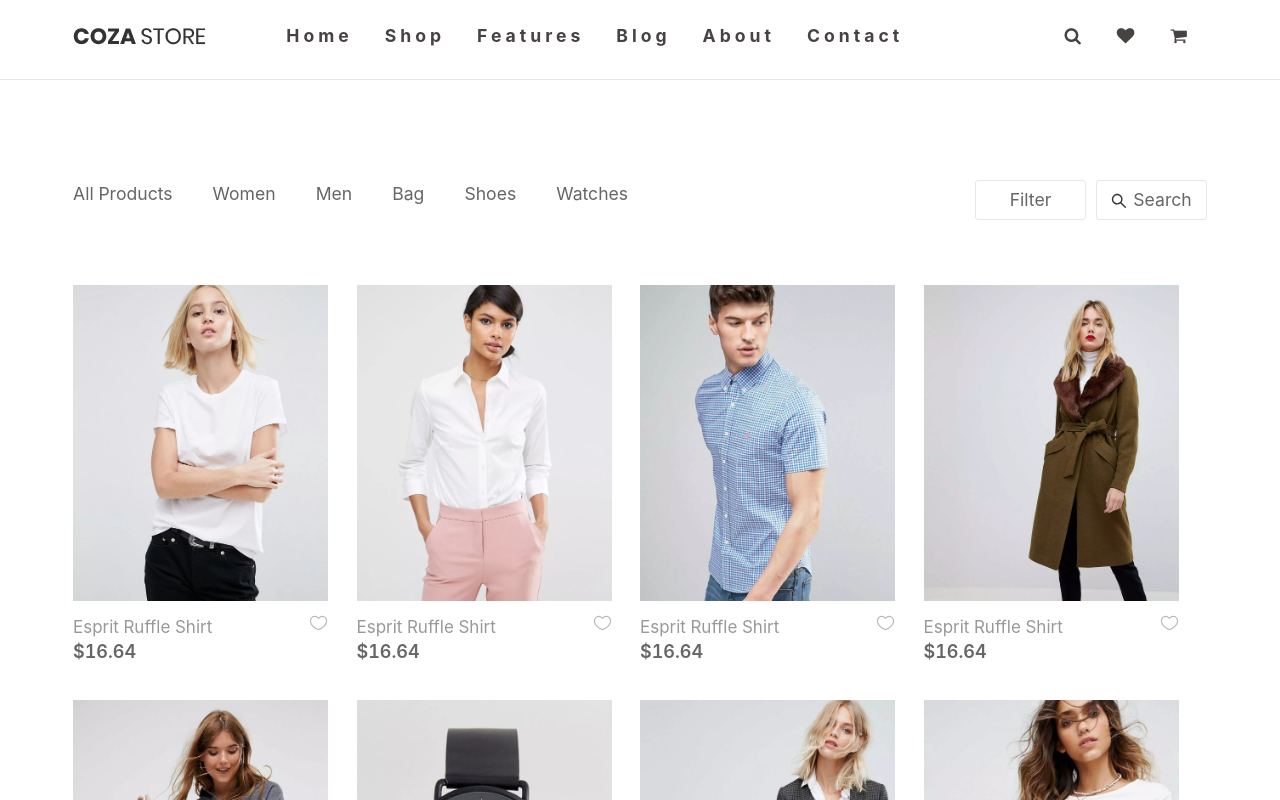
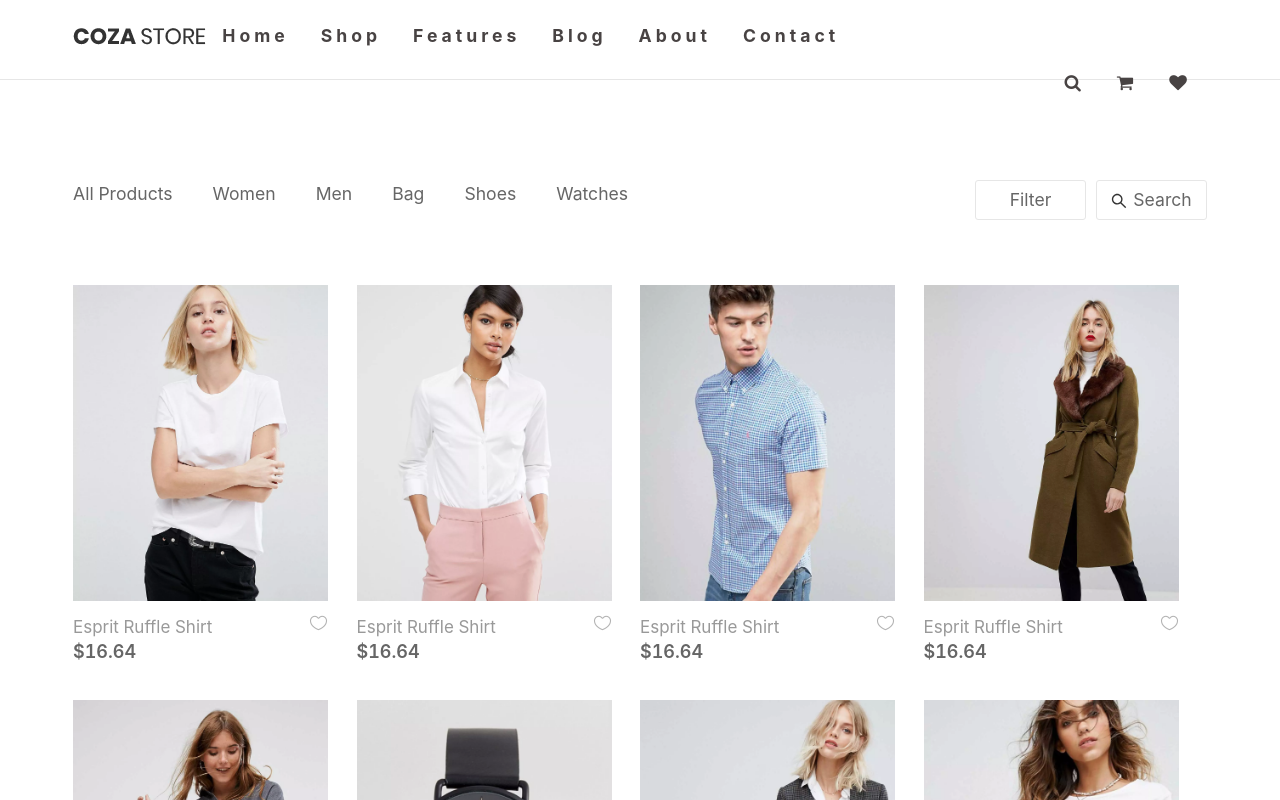
Before and after one commit to shahdbourini/e-shopping, a React (Create React App) app: page /shop in a window 1280 px wide. Shown: the top 800 px of the page. Built offline with nearby package versions, Linux system fonts and the light colour scheme.

Commit message:
navbar search added

```diff
--- a/src/components/Navbar/NavStyle.css
+++ b/src/components/Navbar/NavStyle.css
@@ -35,6 +35,7 @@ nav {
 } */
 .nav-header {
   display: flex;
+  float: left;
   align-items: center;
   justify-content: space-between;
 }
@@ -61,7 +62,7 @@ nav {
   height: 0;
   overflow: hidden;
   transition: var(--transition);
-    margin-left: 4rem;
+  /* margin-left: 4rem; */
 }
 
 .show-links {
@@ -84,6 +85,105 @@ nav {
   color: var(--clr-grey-1);
 }
 
+/* .search-bar{
+  border: 1px solid red;
+  width: 46%;
+  display: flex;
+} */
+
+.icons-direction{
+  direction: rtl;
+  float: right;
+  width: 40%;
+}
+
+.insideBar{
+  width: 100%;
+  border: 1px solid blue;
+}
+
+.navbar-search{
+  width: 77%;
+}
+
+.navbar-searchIcon{
+display: flex;
+flex-wrap: wrap;
+align-items: center;
+justify-content: right;
+
+}
+
+
+
+.search-focused{
+text-decoration: none;
+color: black;
+position: relative;
+z-index: 1;
+cursor: pointer;
+border: 1px solid #c7bebe;
+transition: width 2s;
+}
+
+.input-search {
+border: none;
+outline: none;
+min-width: 235px;
+font-size: 16px;
+}
+
+.input-search::placeholder {
+color: #d0d1d2;
+}
+
+
+.search-bar{
+position: relative;
+display:flex ;
+width: 100%;
+height: 37px;
+border-radius: 2px;
+}
+
+.icons{
+z-index: 40;
+align-items: center;
+display: flex;
+}
+
+.icons{
+display: flex;
+justify-content: center;
+}
+
+
+.inputSearch{
+position: absolute;
+right: 0;
+top: 0;
+width:0;
+height: 37px;
+transition: width 0.8s;
+border: 1px solid #979797;
+}
+
+.input2{
+width: 100%;
+transition: width 0.8s;
+}
+
+.input3{
+border: none;
+}
+
+
+.inputSearch::placeholder {
+text-align: left;
+padding-left: 10px;
+}
+
+
 @media screen and (min-width: 800px) {
   nav {
     background: transparent;
@@ -96,10 +196,11 @@ nav {
     /* width: 90vw;
     max-width: 1170px; */
     margin: 0 auto;
-      display: flex;
+    /* display: flex; */
     align-items: center;
-      justify-content: space-between;
-      margin: 0px 4%;
+    /* justify-content: space-between; */
+    /* margin: 0px 4%; */
+    padding: 0px 4%;
   }
 
   .nav-header {
--- a/src/components/Navbar/Navbar.js
+++ b/src/components/Navbar/Navbar.js
@@ -1,4 +1,4 @@
-import React, { useRef, useEffect,useState } from "react";
+import React, { useState, useEffect, useRef } from "react";
 import { BrowserRouter, NavLink } from "react-router-dom";
 import Cart from "../cart/Carts";
 import Banner from "../banner/Banner.js";
@@ -14,6 +14,9 @@ function Navbar() {
     { name: "About", href: "/about" },
     { name: "Contact", href: "/contact" },
   ];
+
+  const [searchActive, setSearchActive] = useState(false);
+  const [searchValue, setSearchValue] = useState("");
 
   const [leftOpen, setLeftOpen] = useState(false);
 
@@ -32,6 +35,16 @@ function Navbar() {
     about: aboutRef,
     services: servicesRef,
     tours: toursRef,
+  };
+
+  const onSeachActive = () => setSearchActive(false);
+  const onSearchActiveHandler = () => setSearchActive(!searchActive);
+  const onChangeSearchValueHandler = (e) => setSearchValue(e.target.value);
+  const searchRef = useRef();
+  const onSeachSumbit = (e) => {
+    e.preventDefault();
+    setSearchValue("");
+    setSearchActive(false);
   };
 
   function scrollLinksClickHandlers(e, href) {
@@ -62,6 +75,7 @@ function Navbar() {
   }
 
   useEffect(() => {
+
     window.addEventListener("scroll", function (e) {
       const scrollHeight = window.pageYOffset;
       const navHeight = navbarRef.current.getBoundingClientRect().height;
@@ -78,10 +92,12 @@ function Navbar() {
       //   topLinkRef.current.classList.remove("show-link");
       // }
     });
-    return () => {};
+    return () => { };
+
+
   }, []);
 
-  const closeCart =()=>{
+  const closeCart = () => {
     setLeftOpen(false);
   }
 
@@ -117,28 +133,55 @@ function Navbar() {
               </div>
             </div>
 
-            <div className="links-container">
+
+
+
+            <div className="links-container icons-direction">
               <ul className="links">
-                <li>
-                  {" "}
-                  <a href="#" className="scroll-link">
-                    <i class="fa fa-search" aria-hidden="true"></i>
-                  </a>
-                </li>
+                <div className="icons">
+
                   <li>
                     {" "}
                     <a href="#" className="scroll-link">
                       <i class="fa fa-heart" aria-hidden="true"></i>
                     </a>
                   </li>
-                <li  onClick={() => setLeftOpen(!leftOpen)}>
+                </div>
+
+                <div className="icons">
+
+                  <li onClick={() => setLeftOpen(!leftOpen)}>
                     {" "}
                     <a href="#" className="scroll-link">
                       <i class="fa fa-shopping-cart" aria-hidden="true"></i>
                     </a>
                   </li>
+                </div>
+
+                <div className="search-bar">
+                  <div className="icons" onClick={onSearchActiveHandler}>
+                    <a href="#" className="scroll-link">
+                      <i class="fa fa-search" aria-hidden="true"></i>
+                    </a>
+                  </div>
+                  {searchActive ? <input
+                    type="text"
+                    placeholder="Search"
+                    className="inputSearch input2"
+                  /> : <input
+                    type="text"
+                    placeholder="Search"
+                    className="inputSearch input3"
+                  />
+
+                  }
+
+                </div>
+
               </ul>
             </div>
+
+            <div style={{ clear: 'both' }}></div>
           </div>
         </nav>
 
```
Lines whose indentation alone changed are shown as unchanged.
